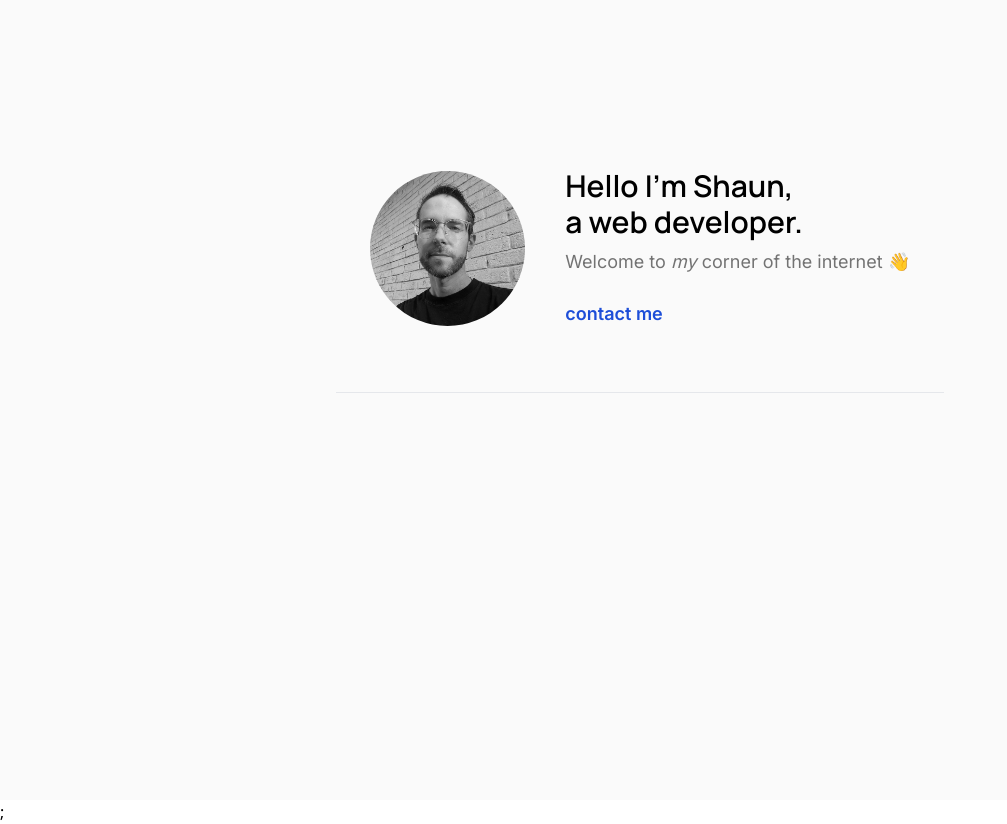
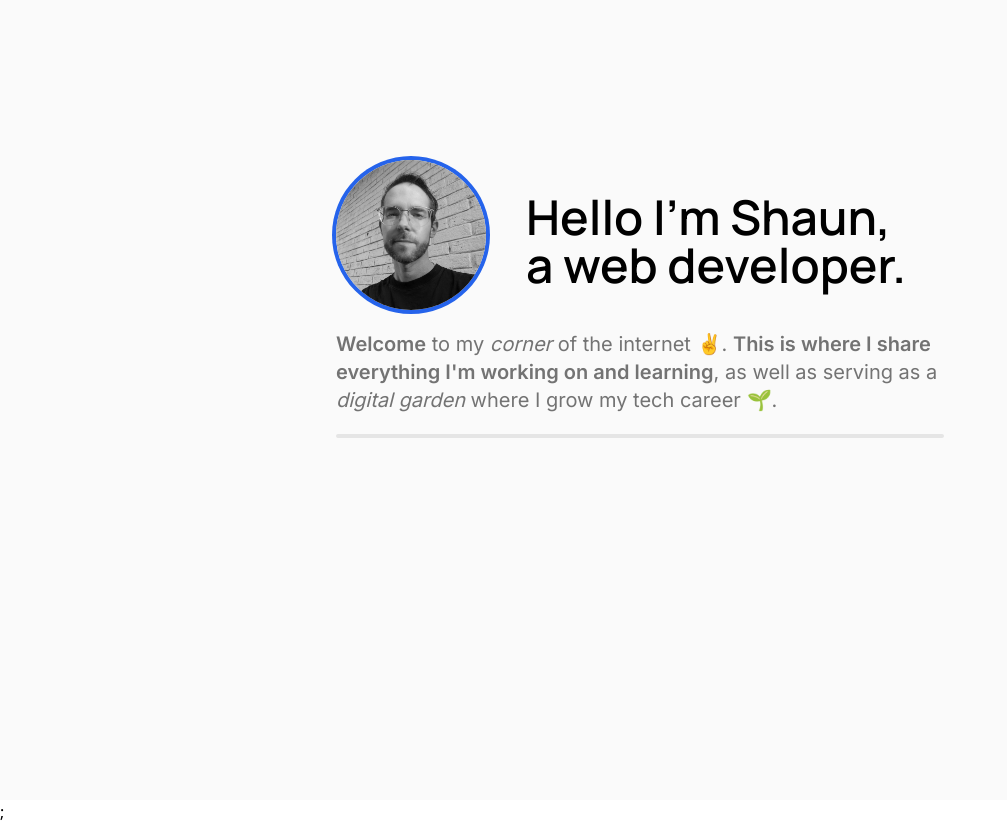
Before and after one commit to clovertwin/portfolio-site, a Next.js app: page / in a window 1280 px wide. Shown: the whole page, without its empty margins (0-1007 px from the left). Built offline with nearby package versions, Linux system fonts and the light colour scheme.

Commit message:
Write header description, thicken hr, add ring to image

```diff
--- a/pages/index.js
+++ b/pages/index.js
@@ -2,12 +2,12 @@ import Image from "next/image";
 
 export default function Home() {
   return (
-    <div className="min-h-screen p-2 bg-neutral-50 selection:bg-blue-600/90 selection:text-white">
+    <div className="min-h-screen bg-neutral-50 selection:bg-blue-600/90 selection:text-white">
       <main className="font-inter relative w-full mx-auto px-4 pt-20 sm:max-w-screen-sm sm:pt-40">
         <div>
           <section>
-            <div className="flex flex-col items-center justify-center sm:space-x-10 sm:flex-row">
-              <div className="rounded-full h-[155px] w-[155px] overflow-hidden">
+            <div className="flex flex-col items-center justify-center sm:space-x-10 sm:flex-row sm:justify-start">
+              <div className="rounded-full h-[150px] w-[150px] overflow-hidden ring-4 ring-blue-600">
                 <Image
                   alt="picture of me"
                   src="/images/profile-pic.jpg"
@@ -16,21 +16,24 @@ export default function Home() {
                   priority
                 />
               </div>
-              <div className="mt-2 text-center sm:mt-0 sm:text-left">
-                <h1 className="font-manrope text-3xl font-bold">
+              <div className="mt-5 text-center sm:mt-3 sm:text-left">
+                <h1 className="font-manrope text-3xl font-extrabold sm:text-5xl">
                   Hello I&apos;m Shaun,
                   <br />a web developer.
                 </h1>
-                <h2 className="text-neutral-500 text-lg mt-2">
-                  Welcome to <i>my</i> corner of the internet 👋
-                </h2>
-                <div className="mt-6 text-lg font-bold text-blue-700">
-                  <a href="#">contact me</a>
-                </div>
               </div>
             </div>
+            <h2 className="text-neutral-500 text-lg mt-5 text-center sm:text-xl sm:text-left">
+              <strong>Welcome</strong> to my <i>corner</i> of the internet ✌️.{" "}
+              <strong>
+                This is where I share everything I&apos;m working on and
+                learning
+              </strong>
+              , as well as serving as a <i>digital garden</i> where I grow my
+              tech career 🌱.
+            </h2>
           </section>
-          <hr className="mt-16" />
+          <hr className="mt-5 border-2 border-neutral-200 rounded"></hr>
         </div>
       </main>
     </div>
```
